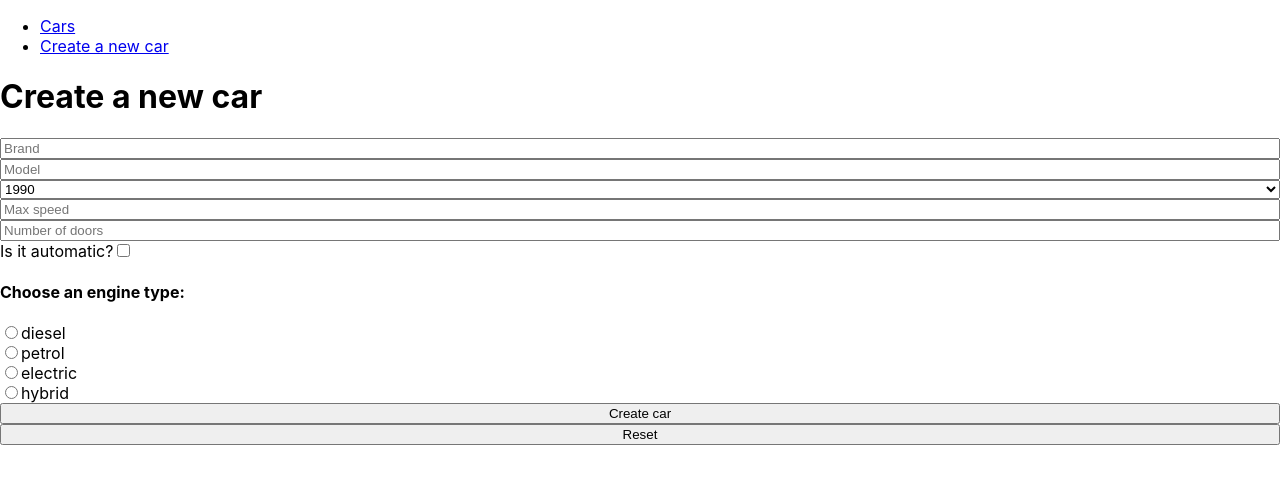
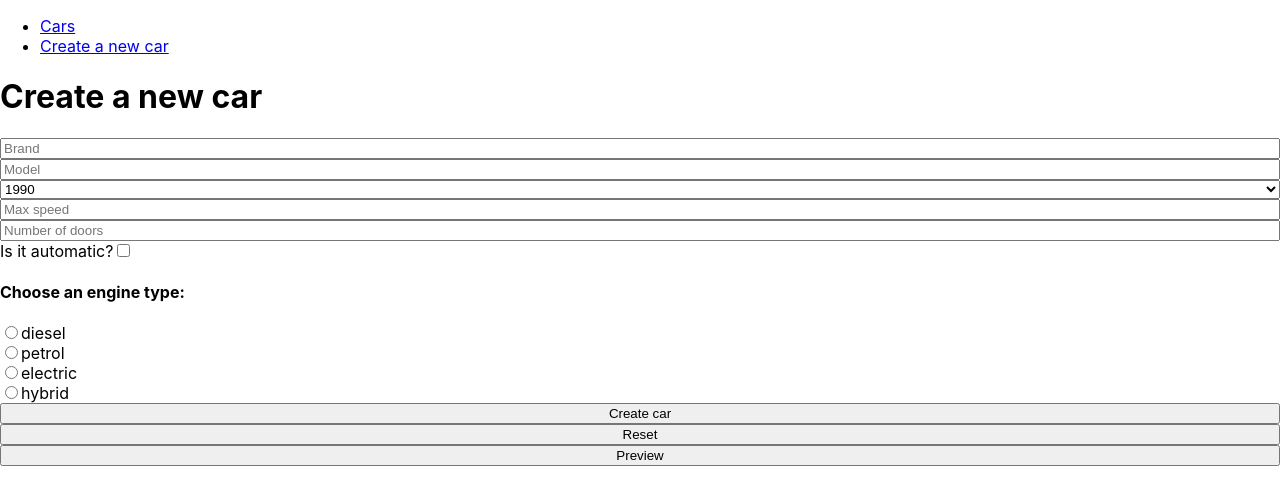
Before and after one commit to HatlessCreature/cars-app, a React (Create React App) app: page /add in a window 1280 px wide. Shown: the top 504 px of the page. Built offline with nearby package versions, Linux system fonts and the light colour scheme; the HTML template or start-up script is replaced by a standard one.

Commit message:
task 5 - preview button

```diff
--- a/src/pages/AddCar.js
+++ b/src/pages/AddCar.js
@@ -38,6 +38,18 @@ export default function AddCar() {
             isAutomatic: false,
             engine: '',
         });
+    };
+
+    const handlePreview = () => {
+        alert(`
+        Brand: ${newCar.brand} \n
+        Model: ${newCar.model} \n
+        Year: ${newCar.year} \n
+        Max speed: ${newCar.maxSpeed} \n
+        Number of doors: ${newCar.numberOfDoors} \n
+        Automatic: ${newCar.isAutomatic ? 'Yes' : 'No'} \n
+        Engine: ${newCar.engine} \n
+        `);
     };
 
     return (
@@ -122,6 +134,7 @@ export default function AddCar() {
 
                 <button>{'Create car'}</button>
                 <button type='button' onClick={handleReset}>Reset</button>
+                <button type='button' onClick={handlePreview}>Preview</button>
             </form>
         </div>
     );
```
